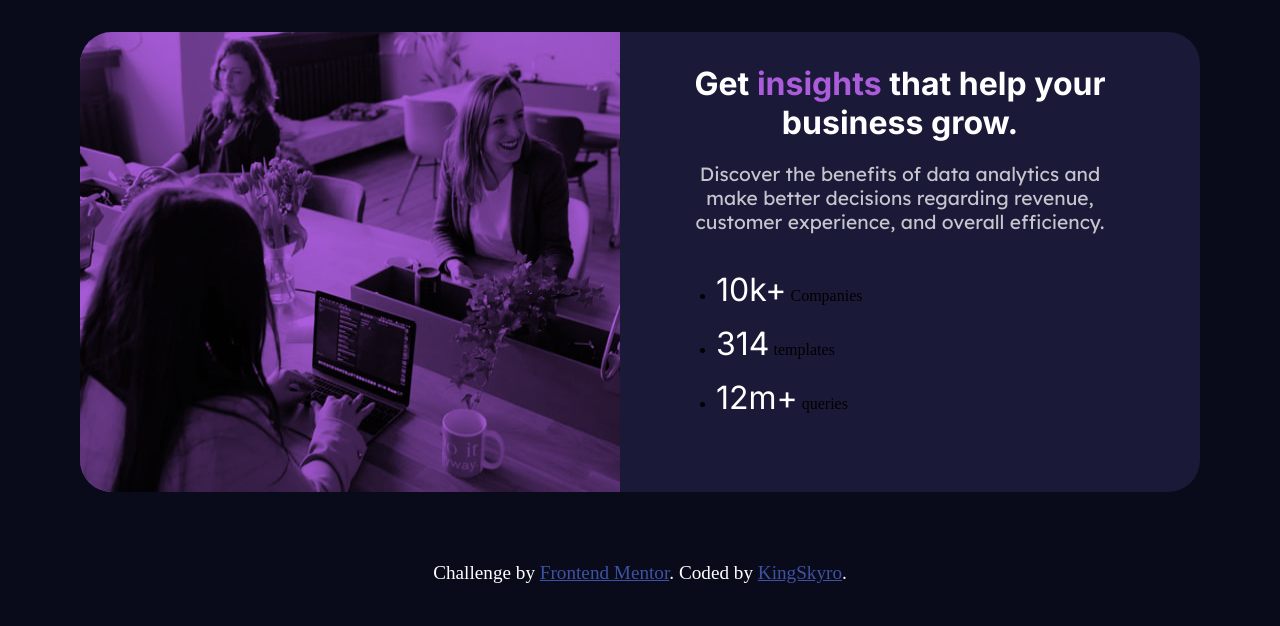
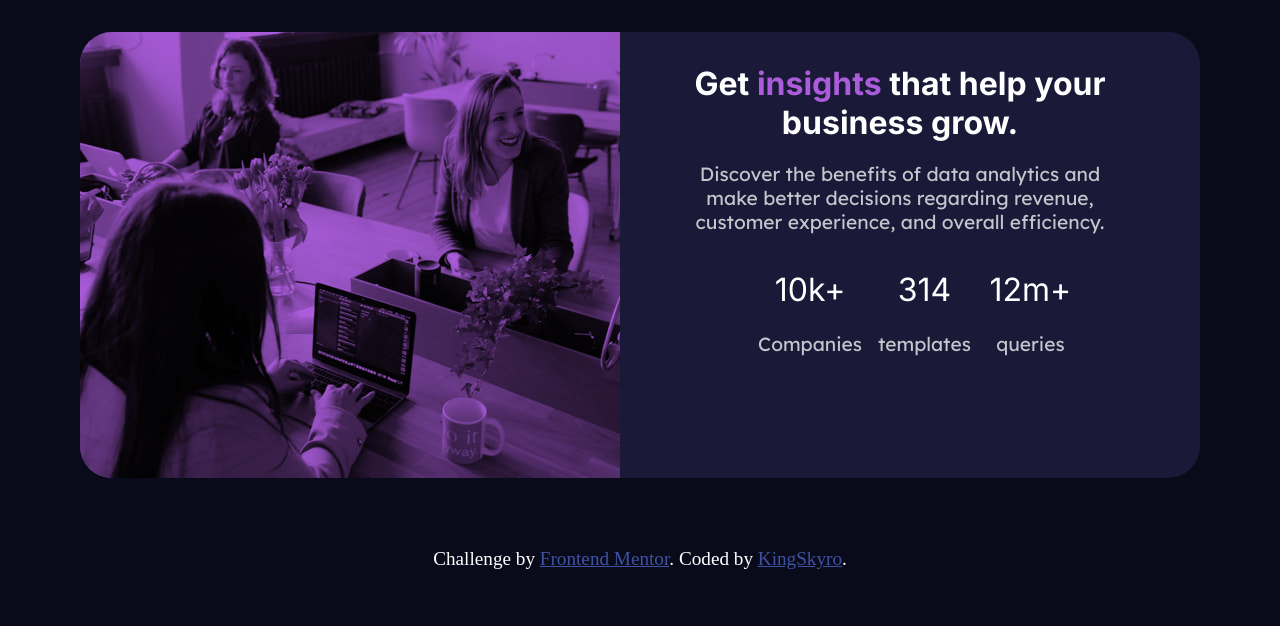
Before and after one commit to KingSkyros/Stats-preview-card-main, a plain HTML site: page index.html in a window 1280 px wide. Drawn offline with Linux system fonts and the light colour scheme.

Commit message:
Update index.css

```diff
--- a/index.css
+++ b/index.css
@@ -48,6 +48,12 @@ a{
     flex-direction: column;
 }
 
+.words{
+    color: hsla(0, 0%, 100%, 0.75);
+    font-size: 120%;
+    font-family:'Lexend Deca' , cursive;
+    font-weight: 400;
+}
 
 h1{
     font-family: 'inter' , cursive;
@@ -62,13 +68,19 @@ p{
     font-weight: 400;
     font-size: 120%;
     text-align: center;
-    color: hsla(0, 0%, 100%, 0.75);;
+    color: hsla(0, 0%, 100%, 0.75);
 }
 
 .stats{
     margin: 2em;
     line-height: 3em;
+}
 
+ul{
+    display: flex;
+    flex-direction: column;
+    text-align: center;
+    list-style-type: none;
 }
 
 .digits{
@@ -90,8 +102,14 @@ p{
 
     .stats{
         line-break: 5em;
-        text-align: left;
         display: flex;
+    }
+
+    ul{
+        display: flex;
+        list-style-type: none;
+        padding-left: 2em;
+        flex-direction: row;
     }
 
     picture{
```
